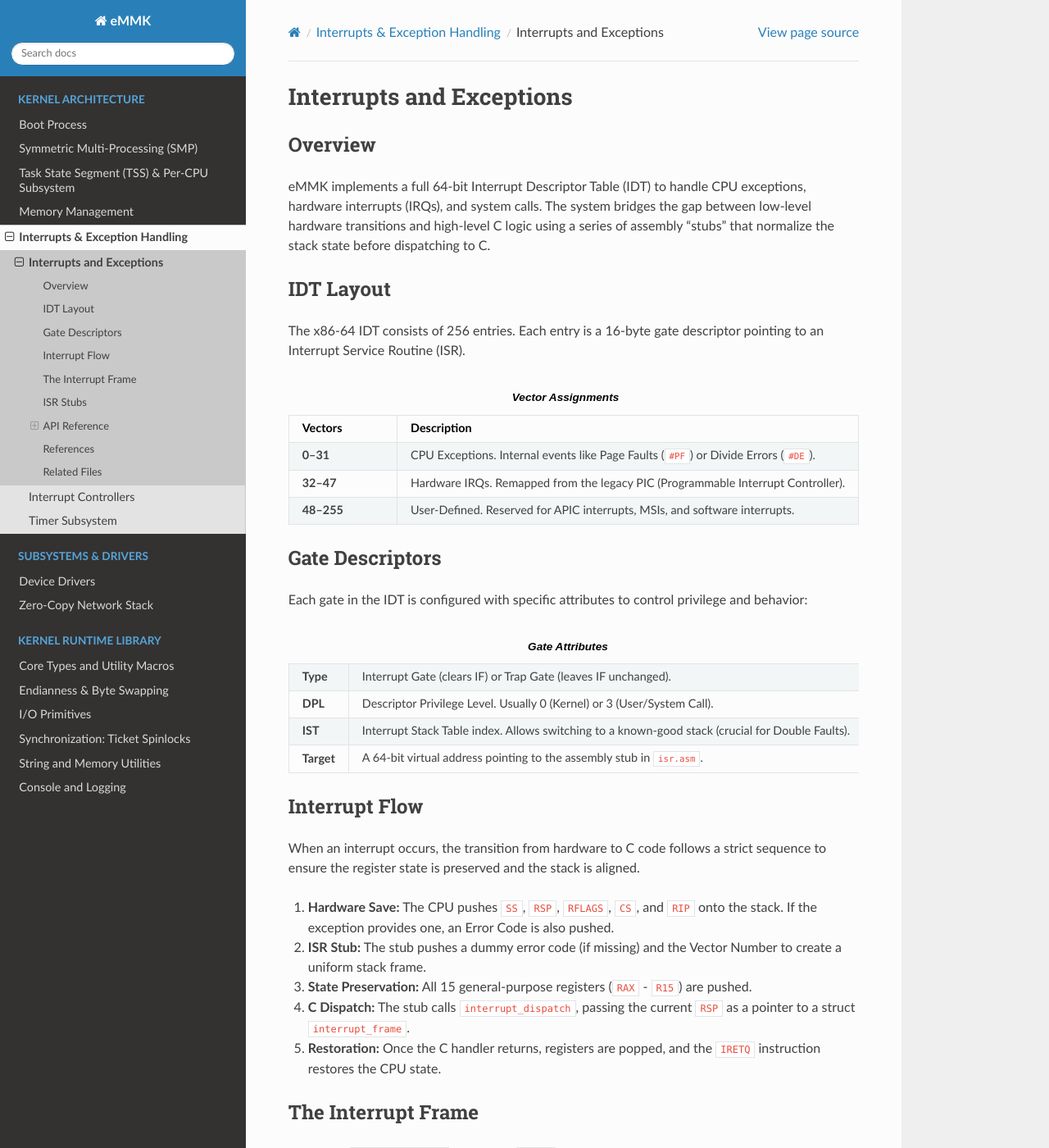
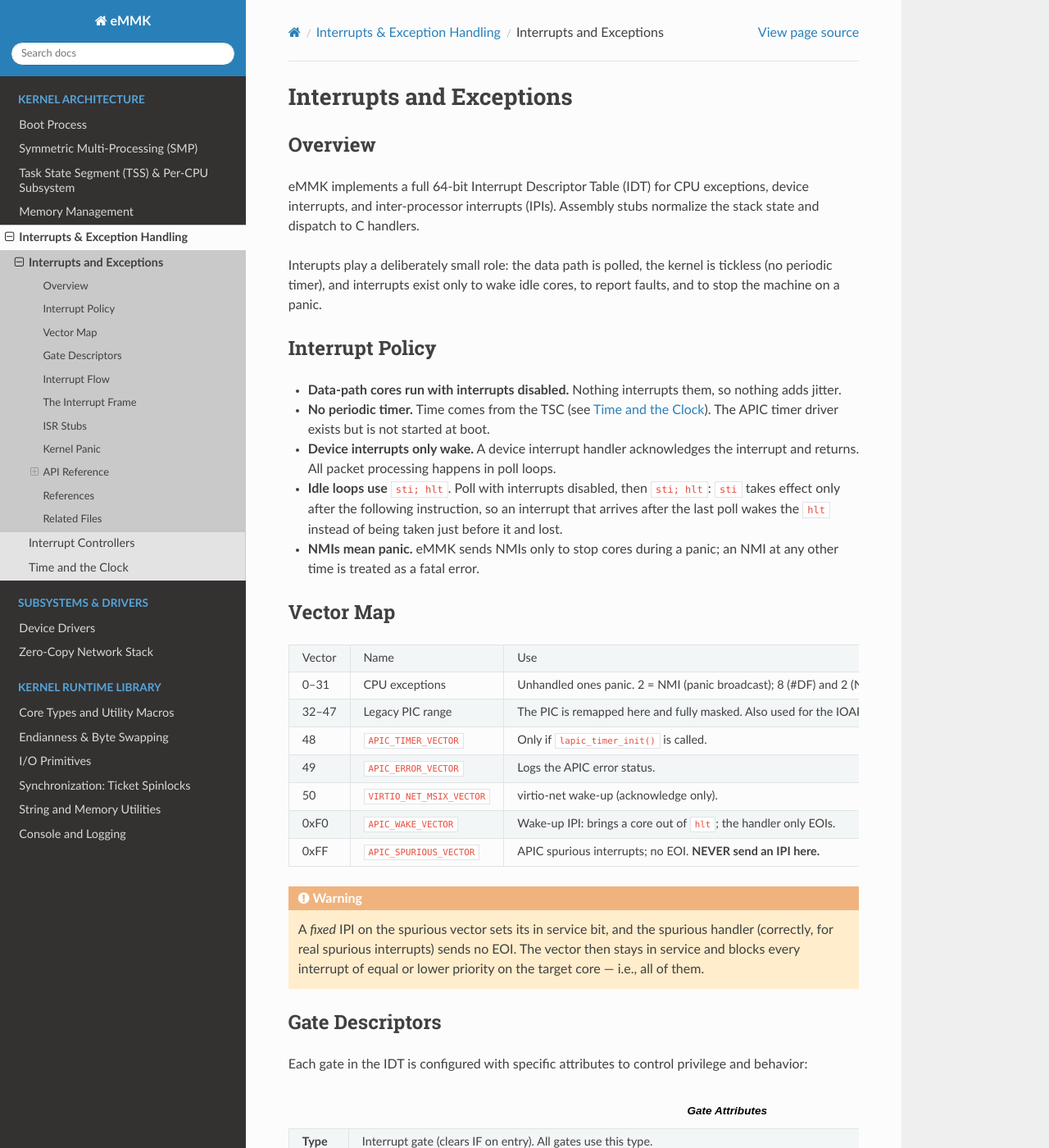
Before and after one commit to danstr0/eMMK, a Sphinx documentation site: the page built from docs/architecture/interrupts/interrupts.rst, in a window 1280 px wide and 1400 px high. Shown: the whole window at 82% size. Built offline with Sphinx 7.4.7 and the Read the Docs theme 3.1.0, drawn with Linux system fonts in a browser that asks for light colours; pages that are not in the unit, such as notebooks, are missing from menus; some of the changed text lies outside the part shown.

```diff
--- a/docs/architecture/interrupts/interrupts.rst
+++ b/docs/architecture/interrupts/interrupts.rst
@@ -4,33 +4,70 @@ Interrupts and Exceptions
 
 Overview
 ========
-eMMK implements a full 64-bit Interrupt Descriptor Table (IDT) to handle
-CPU exceptions, hardware interrupts (IRQs), and system calls. The system
-bridges the gap between low-level hardware transitions and high-level C
-logic using a series of assembly "stubs" that normalize the stack state
-before dispatching to C.
+eMMK implements a full 64-bit Interrupt Descriptor Table (IDT) for CPU
+exceptions, device interrupts, and inter-processor interrupts (IPIs).
+Assembly stubs normalize the stack state and dispatch to C handlers.
+
+Interupts play a deliberately small role: the data path is polled, the
+kernel is tickless (no periodic timer), and interrupts exist only to
+wake idle cores, to report faults, and to stop the machine on a panic.
 
 
-IDT Layout
+Interrupt Policy
+================
+- **Data-path cores run with interrupts disabled.** Nothing interrupts
+  them, so nothing adds jitter.
+- **No periodic timer.** Time comes from the TSC (see :doc:`timer`).
+  The APIC timer driver exists but is not started at boot.
+- **Device interrupts only wake.** A device interrupt handler acknowledges
+  the interrupt and returns. All packet processing happens in poll loops.
+- **Idle loops use** ``sti; hlt``. Poll with interrupts disabled, then
+  ``sti; hlt``: ``sti`` takes effect only after the following instruction,
+  so an interrupt that arrives after the last poll wakes the ``hlt``
+  instead of being taken just before it and lost.
+- **NMIs mean panic.** eMMK sends NMIs only to stop cores during a panic;
+  an NMI at any other time is treated as a fatal error.
+
+
+Vector Map
 ==========
-The x86-64 IDT consists of 256 entries. Each entry is a 16-byte gate
-descriptor pointing to an Interrupt Service Routine (ISR).
 
-.. list-table:: **Vector Assignments**
-   :header-rows: 1
-   :widths: 20 60
+.. list-table::
+   :widths: 15 25 60
 
-   * - Vectors
-     - Description
-   * - **0–31**
-     - CPU Exceptions. Internal events like Page Faults (``#PF``) or
-       Divide Errors (``#DE``).
-   * - **32–47**
-     - Hardware IRQs. Remapped from the legacy PIC (Programmable Interrupt
-       Controller).
-   * - **48–255**
-     - User-Defined. Reserved for APIC interrupts, MSIs, and software
-       interrupts.
+   * - Vector
+     - Name
+     - Use
+   * - 0–31
+     - CPU exceptions
+     - Unhandled ones panic. 2 = NMI (panic broadcast); 8 (#DF) and 2
+       (NMI) run on dedicated IST stacks.
+   * - 32–47
+     - Legacy PIC range
+     - The PIC is remapped here and fully masked. Also used for the
+       IOAPIC INTx fallback (``IRQ_VECTOR(n)``).
+   * - 48
+     - ``APIC_TIMER_VECTOR``
+     - Only if ``lapic_timer_init()`` is called.
+   * - 49
+     - ``APIC_ERROR_VECTOR``
+     - Logs the APIC error status.
+   * - 50
+     - ``VIRTIO_NET_MSIX_VECTOR``
+     - virtio-net wake-up (acknowledge only).
+   * - 0xF0
+     - ``APIC_WAKE_VECTOR``
+     - Wake-up IPI: brings a core out of ``hlt``; the handler only EOIs.
+   * - 0xFF
+     - ``APIC_SPURIOUS_VECTOR``
+     - APIC spurious interrupts; no EOI. **NEVER send an IPI here.**
+
+.. warning::
+
+   A *fixed* IPI on the spurious vector sets its in service bit, and the
+   spurious handler (correctly, for real spurious interrupts) sends no
+   EOI. The vector then stays in service and blocks every interrupt of
+   equal or lower priority on the target core — i.e., all of them.
 
 
 Gate Descriptors
@@ -42,39 +79,41 @@ privilege and behavior:
    :widths: 25 50
 
    * - **Type**
-     - Interrupt Gate (clears IF) or Trap Gate (leaves IF unchanged).
+     - Interrupt gate (clears IF on entry). All gates use this type.
    * - **DPL**
-     - Descriptor Privilege Level. Usually 0 (Kernel) or 3 (User/System Call).
+     - 0 (kernel only; eMMK has no user mode).
    * - **IST**
-     - Interrupt Stack Table index. Allows switching to a known-good stack
-       (crucial for Double Faults).
+     - Interrupt Stack Table index. #DF uses IST1 and NMI uses IST2
+       (``idt_configure_ist()``), so they run on a known-good stack even
+       after a kernel stack overflow.
    * - **Target**
-     - A 64-bit virtual address pointing to the assembly stub in ``isr.asm``.
+     - The vector's assembly stub in ``isr.asm``.
 
 
 Interrupt Flow
 ==============
-When an interrupt occurs, the transition from hardware to C code follows
-a strict sequence to ensure the register state is preserved and the stack
-is aligned.
 
-1. **Hardware Save:** The CPU pushes ``SS``, ``RSP``, ``RFLAGS``, ``CS``,
-   and ``RIP`` onto the stack. If the exception provides one, an Error
-   Code is also pushed.
-2. **ISR Stub:** The stub pushes a dummy error code (if missing) and the
-   Vector Number to create a uniform stack frame.
-3. **State Preservation:** All 15 general-purpose registers (``RAX`` - ``R15``)
-   are pushed.
-4. **C Dispatch:** The stub calls ``interrupt_dispatch``, passing the current
-   ``RSP`` as a pointer to a struct ``interrupt_frame``.
-5. **Restoration:** Once the C handler returns, registers are popped, and
-   the ``IRETQ`` instruction restores the CPU state.
+1. **Hardware Save:** The CPU aligns RSP to 16 bytes, then pushes ``SS``,
+   ``RSP``, ``RFLAGS``, ``CS``, and ``RIP`` (and an error code for some
+   exceptions).
+2. **ISR Stub:** The stub pushes a dummy error code (if needed) and the
+   vector number, to create a uniform frame.
+3. **Common entry:** ``isr_common`` clears the direction flag (``cld``:
+   the C ABI requires DF=0, and compiler-generated ``rep movs`` relies on
+   it), then pushes all 15 general-purpose registers.
+4. **C Dispatch:** It calls ``interrupt_dispatch(frame)``, which invokes
+   the registered handler, panics for unhandled exceptions, or logs and
+   EOIs anything else.
+5. **Restoration:** Registers are popped, the vector and error code
+   discarded, and ``IRETQ`` restores the interrupted context (including
+   its RFLAGS).
+
+FPU/SSE state is **not** saved: the kernel is compiled without vector
+instructions.
 
 
 The Interrupt Frame
 ===================
-The struct ``interrupt_frame`` (defined in ``idt.h``) provides a complete
-snapshot of the CPU state at the moment of the interrupt:
 
 .. code-block:: c
 
@@ -90,16 +129,33 @@ snapshot of the CPU state at the moment of the interrupt:
 ISR Stubs
 =========
 Because the CPU behaves differently depending on whether an exception
-produces an error code, eMMK uses two macros in isr.asm to generate
-the 256 required stubs:
+produces an error code, ``isr.asm`` uses two macros to generate the 256
+stubs:
 
-- ``ISR_NOERR``: Used for interrupts that don't provide an error code. It
-  pushes a "dummy" 0 to keep the stack consistent.
-- ``ISR_ERR``: Used for exceptions like Page Faults that already have an
-  error code on the stack.
+- ``ISR_NOERR``: pushes a dummy 0 to keep the stack consistent.
+- ``ISR_ERR``: for exceptions (#DF, #TS, #NP, #SS, #GP, #PF, #AC, #CP)
+  that already pushed an error code.
 
-All stubs eventually converge at ``isr_common``, which handles the transition
-into the C ABI (including 16-byte stack alignment).
+
+Kernel Panic
+============
+``panic(fmt, ...)`` (software) and ``panic_exception(frame)`` (unhandled
+exceptions) stop the **whole machine**, not just the faulting core —
+a crashed worker would otherwise leave the rest of the pipeline running
+on corrupted state.
+
+1. The first panicking core claims ownership with an atomic
+   compare-exchange; any other core that panics concurrently halts
+   silently, as does a nested fault on the owner.
+2. The console switches to lock-free panic mode, so the report cannot
+   deadlock on a console lock the faulting code may hold.
+3. An NMI is broadcast to all other cores (once the LAPIC is up). Their
+   NMI handler sees the panic and halts. NMIs are delivered even to cores
+   spinning with interrupts disabled.
+4. The owner prints its report — for exceptions: name, error code, all
+   registers, and page-fault details — and halts.
+
+The fatal-error paths in the PMM, VMM, and slab allocator use ``panic()``.
 
 
 API Reference
@@ -109,33 +165,39 @@ API Reference
    :widths: 30 45
 
    * - ``idt_init()``
-     - Initializes the IDT, loads stubs, and executes ``LIDT``.
+     - Builds the IDT, installs the panic NMI handler, executes ``LIDT``.
+   * - ``idt_configure_ist()``
+     - Moves #DF and NMI onto IST stacks (after ``tss_init()``).
    * - ``idt_set_handler(vec, fn)``
-     - Registers a C function to be called when a specific vector triggers.
+     - Registers a C handler (``NULL`` to unregister). The table is shared
+       by all cores.
    * - ``IRQ_VECTOR(irq)``
-     - Macro to map a legacy IRQ (0-15) to its IDT index (32-47).
+     - Maps a legacy IRQ (0-15) to its IDT index (32-47).
 
-Example: Registering a Keyboard Handler
----------------------------------------
+Example: a wake-only device interrupt
+-------------------------------------
 
 .. code-block:: c
 
-  void keyboard_handler(struct interrupt_frame *frame)
+  static void nic_irq_handler(struct interrupt_frame *frame)
   {
       uint8_t scancode = inb(0x60);
-      // Process key...
+      (void)frame;
+      // Acknowledge at the device if it requires it, then the LAPIC.
+      // Do NOT process packets here: the poll loop does that.
+      lapic_eoi();
   }
 
-  // Inside driver initialization:
-  idt_set_handler(IRQ_VECTOR(IRQ_KEYBOARD), keyboard_handler);
+  idt_set_handler(NIC_MSIX_VECTOR, nic_irq_handler);
 
 
 References
 ==========
 - `Intel SDM Vol. 3
   <https://software.intel.com/content/www/us/en/develop/articles/intel-sdm.html>`_
-  — Interrupt and Exception Handling (§6).
-
+  — Interrupt and Exception Handling; APIC (IPIs, NMI delivery).
+- `System V AMD64 ABI <https://gitlab.com/x86-psABIs/x86-64-ABI>`_
+  — direction flag on function entry.
 - `OSDev Wiki: Interrupt Descriptor Table
   <https://wiki.osdev.org/Interrupt_Descriptor_Table>`_
   — x86-64 gate formats and requirements.
@@ -143,6 +205,7 @@ References
 
 Related Files
 =============
-- ``include/idt.h``
+- ``include/idt.h``, ``kernel/idt.c``
 - ``kernel/isr.asm``
-- ``kernel/idt.c``
+- ``include/panic.h``, ``kernel/panic.c``
+- ``test/test_interrupts.c``
--- a/docs/klib/console_logging.rst
+++ b/docs/klib/console_logging.rst
@@ -79,9 +79,7 @@ Console output is **synchronous and slow**:
   60-character line takes ~5 ms on real hardware. The calling core
   spins for that entire time **with interrupts disabled**, and every
   other core that tries to print spins on the lock.
-- Interrupts held off longer than the timer period lose timer ticks
-  (only one can be pending), so tick-based uptime drifts behind real
-  time. Prefer the TSC for timekeeping.
+- Interrupts are held off for the whole message.
 - Under KVM every ``in`` / ``out`` instruction is a VM exit; each
   character costs at least two (status poll + data write).
 - QEMU's emulated UART is effectively instantaneous, which hides all of
```
Also changed, not shown: docs/architecture/interrupts/interrupt_controllers.rst (+27 -28 lines), docs/architecture/interrupts/timer.rst (+115 -76 lines), docs/architecture/smp.rst (+7 -5 lines), docs/subsystems/drivers/virtio_net.rst (+12 -20 lines).
